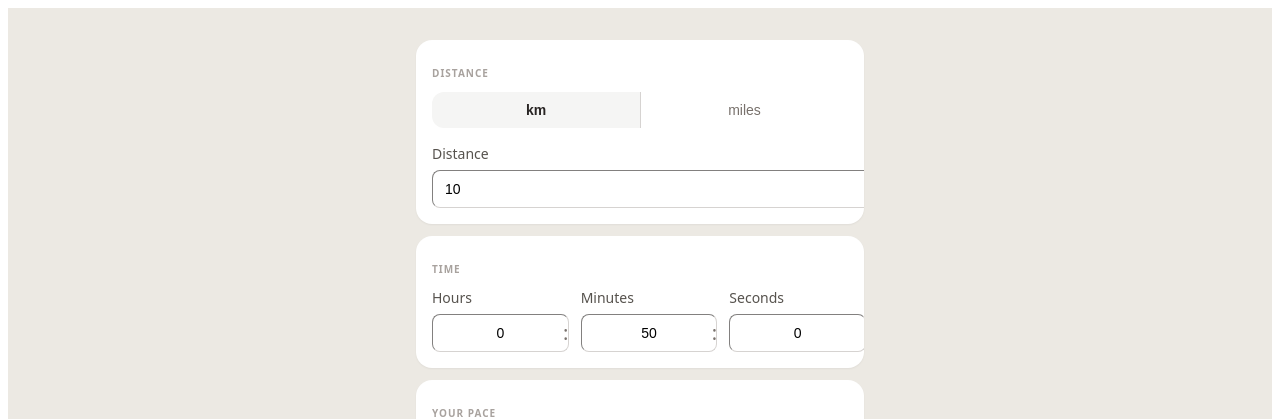
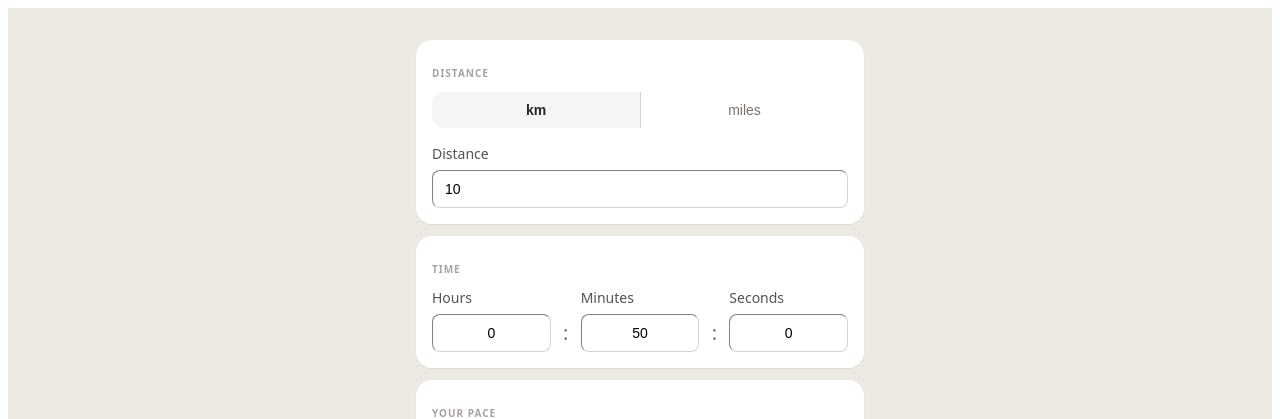
Before and after one commit to kikojumkd/running-pace-calculator, a SvelteKit app: page / in a window 1280 px wide. Shown: the top 419 px of the page. Built offline with nearby package versions, Linux system fonts and the light colour scheme.

Commit message:
fix: apply global box-sizing: border-box
UnoCSS presetWind doesn't ship a Tailwind-style preflight, so box-sizing was
defaulting to content-box. Inputs with w-full + px-* + border rendered ~18px
wider than their container, overflowing cards and pushing into the colon
columns of the TIME grid.

```diff
--- a/src/app.css
+++ b/src/app.css
@@ -1,3 +1,11 @@
+/* Global box-sizing so width/padding/border behave predictably (UnoCSS presetWind
+   doesn't ship a preflight, so this is explicit). */
+*,
+*::before,
+*::after {
+	box-sizing: border-box;
+}
+
 /* Remove native number input spinners across all browsers */
 input[type='number']::-webkit-outer-spin-button,
 input[type='number']::-webkit-inner-spin-button {
```
